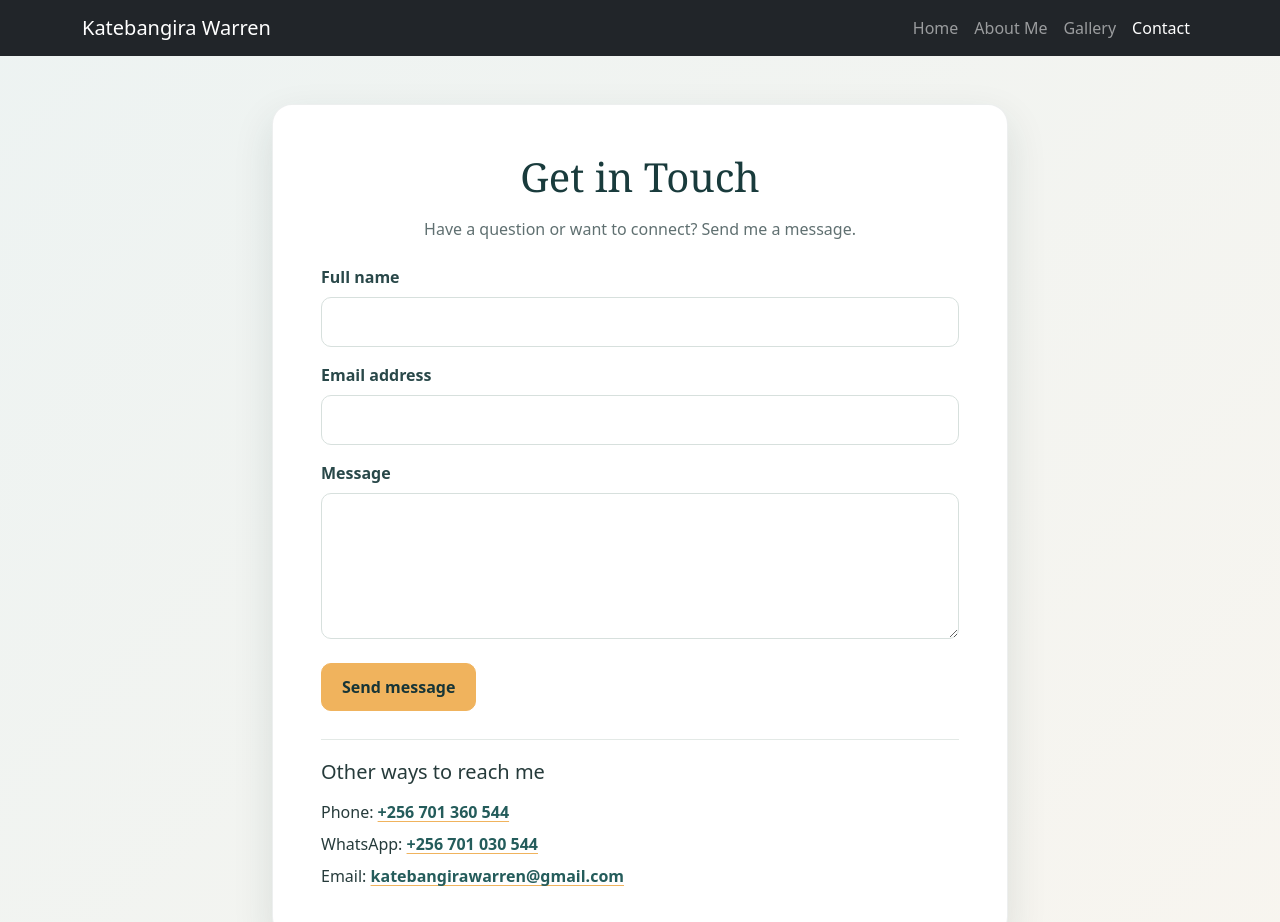
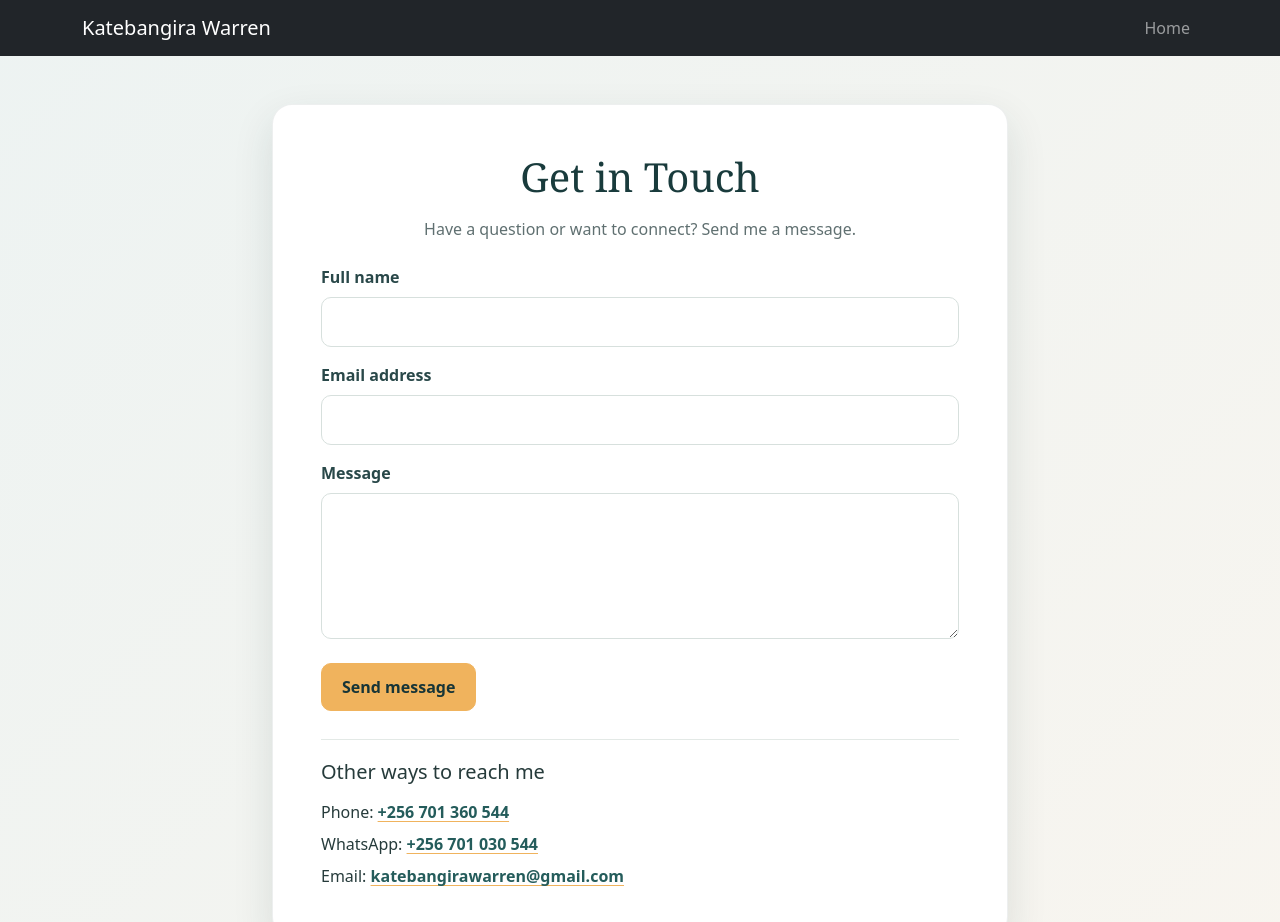
Before and after one commit to katewarren22/katebagirawarren, a plain HTML site: page contact.html in a window 1280 px wide. Shown: the top 922 px of the page. Drawn offline with nearby package versions, Linux system fonts and the light colour scheme.

Commit message:
Update contact.html

```diff
--- a/contact.html
+++ b/contact.html
@@ -100,9 +100,7 @@
             <div class="collapse navbar-collapse" id="mainNavigation">
                 <ul class="navbar-nav ms-auto">
                     <li class="nav-item"><a class="nav-link" href="index.html">Home</a></li>
-                    <li class="nav-item"><a class="nav-link" href="about-me.html">About Me</a></li>
-                    <li class="nav-item"><a class="nav-link" href="gallary.html">Gallery</a></li>
-                    <li class="nav-item"><a class="nav-link active" aria-current="page" href="contact.html">Contact</a></li>
+
                 </ul>
             </div>
         </div>
```
